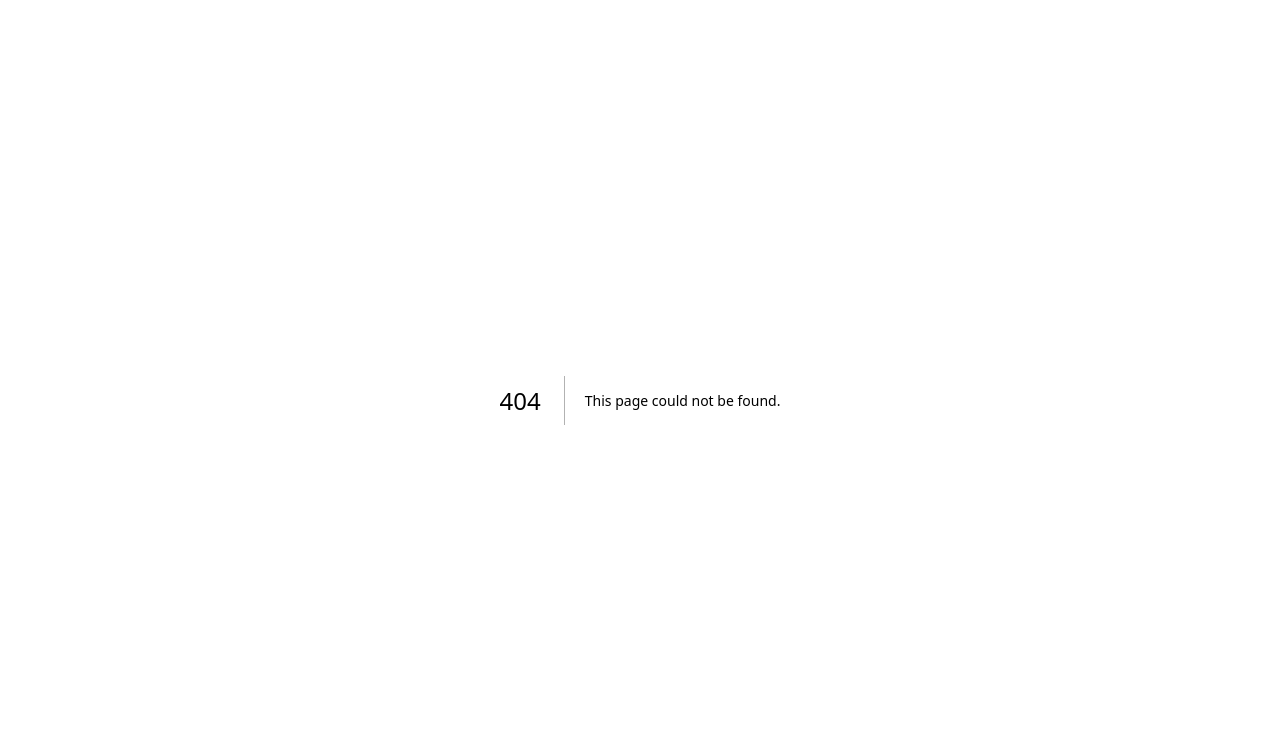
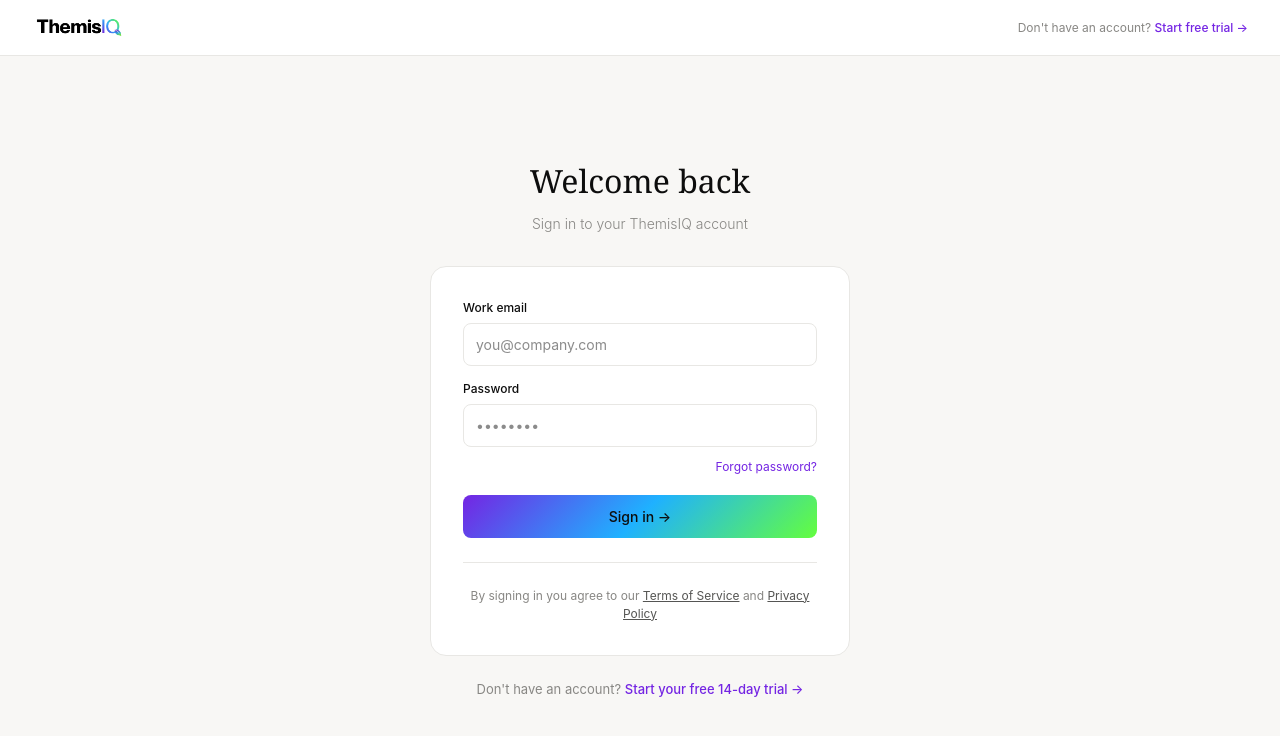
Before and after one commit to themisiqco/themisiq, a Next.js app: page /login in a window 1280 px wide. Before the commit this address had no page. Shown: the top 736 px of the page. Built offline with nearby package versions, Linux system fonts and the light colour scheme; no server answers.

Commit message:
Add login and signup pages

```diff
--- /dev/null
+++ b/app/login/page.tsx
@@ -0,0 +1,108 @@
+'use client'
+
+import { useState } from 'react'
+import { supabase } from '../../lib/supabase'
+
+export default function LoginPage() {
+  const [email, setEmail] = useState('')
+  const [password, setPassword] = useState('')
+  const [loading, setLoading] = useState(false)
+  const [error, setError] = useState('')
+
+  const handleLogin = async (e: React.FormEvent) => {
+    e.preventDefault()
+    setLoading(true)
+    setError('')
+
+    const { error } = await supabase.auth.signInWithPassword({ email, password })
+
+    if (error) {
+      setError(error.message)
+      setLoading(false)
+    } else {
+      window.location.href = '/dashboard'
+    }
+  }
+
+  return (
+    <div style={{ fontFamily: '-apple-system, BlinkMacSystemFont, "Segoe UI", sans-serif', background: '#f8f7f5', minHeight: '100vh', display: 'flex', flexDirection: 'column' as const }}>
+
+      {/* NAV */}
+      <nav style={{ background: '#fff', borderBottom: '0.5px solid #e8e7e4', padding: '0 2rem', height: 56, display: 'flex', alignItems: 'center', justifyContent: 'space-between' }}>
+        <a href="/" style={{ textDecoration: 'none' }}>
+          <img src="/logo.png" alt="ThemisIQ" style={{ height: 24, width: 'auto', display: 'block' }} />
+        </a>
+        <span style={{ fontSize: 12, color: '#888784' }}>Don't have an account? <a href="/signup" style={{ color: '#7425e3', textDecoration: 'none', fontWeight: 500 }}>Start free trial →</a></span>
+      </nav>
+
+      {/* MAIN */}
+      <div style={{ flex: 1, display: 'flex', alignItems: 'center', justifyContent: 'center', padding: '2rem' }}>
+        <div style={{ width: '100%', maxWidth: 420 }}>
+
+          {/* HEADER */}
+          <div style={{ textAlign: 'center', marginBottom: '2rem' }}>
+            <h1 style={{ fontFamily: 'Georgia, serif', fontSize: '2rem', fontWeight: 400, color: '#0d0d0d', marginBottom: 8 }}>Welcome back</h1>
+            <p style={{ fontSize: 14, color: '#888784', fontWeight: 300 }}>Sign in to your ThemisIQ account</p>
+          </div>
+
+          {/* FORM */}
+          <div style={{ background: '#fff', border: '0.5px solid #e8e7e4', borderRadius: 16, padding: '2rem' }}>
+            {error && (
+              <div style={{ background: '#FCEBEB', border: '0.5px solid rgba(185,28,28,0.2)', borderRadius: 8, padding: '10px 14px', marginBottom: '1rem' }}>
+                <p style={{ fontSize: 13, color: '#B91C1C', margin: 0 }}>{error}</p>
+              </div>
+            )}
+
+            <form onSubmit={handleLogin} style={{ display: 'flex', flexDirection: 'column' as const, gap: 14 }}>
+              <div>
+                <label style={{ fontSize: 12, fontWeight: 500, color: '#0d0d0d', display: 'block', marginBottom: 6 }}>Work email</label>
+                <input
+                  type="email"
+                  value={email}
+                  onChange={e => setEmail(e.target.value)}
+                  placeholder="you@company.com"
+                  required
+                  style={{ width: '100%', fontSize: 14, padding: '10px 12px', border: '0.5px solid #e8e7e4', borderRadius: 8, outline: 'none', boxSizing: 'border-box' as const }}
+                />
+              </div>
+
+              <div>
+                <label style={{ fontSize: 12, fontWeight: 500, color: '#0d0d0d', display: 'block', marginBottom: 6 }}>Password</label>
+                <input
+                  type="password"
+                  value={password}
+                  onChange={e => setPassword(e.target.value)}
+                  placeholder="••••••••"
+                  required
+                  style={{ width: '100%', fontSize: 14, padding: '10px 12px', border: '0.5px solid #e8e7e4', borderRadius: 8, outline: 'none', boxSizing: 'border-box' as const }}
+                />
+                <div style={{ textAlign: 'right', marginTop: 6 }}>
+                  <a href="/forgot-password" style={{ fontSize: 12, color: '#7425e3', textDecoration: 'none' }}>Forgot password?</a>
+                </div>
+              </div>
+
+              <button
+                type="submit"
+                disabled={loading}
+                style={{ fontSize: 14, fontWeight: 500, padding: '11px', borderRadius: 8, background: loading ? '#e8e7e4' : 'linear-gradient(135deg,#7425e3,#1fb1ff,#64fe3e)', color: loading ? '#888784' : '#0d0d0d', border: 'none', cursor: loading ? 'not-allowed' : 'pointer', marginTop: 4 }}
+              >
+                {loading ? 'Signing in...' : 'Sign in →'}
+              </button>
+            </form>
+
+            <div style={{ height: '0.5px', background: '#e8e7e4', margin: '1.5rem 0' }} />
+
+            <p style={{ fontSize: 12, color: '#888784', textAlign: 'center', margin: 0 }}>
+              By signing in you agree to our <a href="/terms" style={{ color: '#555553', textDecoration: 'underline' }}>Terms of Service</a> and <a href="/privacy" style={{ color: '#555553', textDecoration: 'underline' }}>Privacy Policy</a>
+            </p>
+          </div>
+
+          <p style={{ textAlign: 'center', marginTop: '1.5rem', fontSize: 13, color: '#888784' }}>
+            Don't have an account? <a href="/signup" style={{ color: '#7425e3', textDecoration: 'none', fontWeight: 500 }}>Start your free 14-day trial →</a>
+          </p>
+
+        </div>
+      </div>
+    </div>
+  )
+}
--- a/package.json
+++ b/package.json
@@ -9,6 +9,7 @@
     "lint": "eslint"
   },
   "dependencies": {
+    "@supabase/ssr": "^0.10.3",
     "@supabase/supabase-js": "^2.106.0",
     "next": "16.2.6",
     "react": "19.2.4",
```
Also changed, not shown: 1 other file (tests, documents, lock files or other folders).
